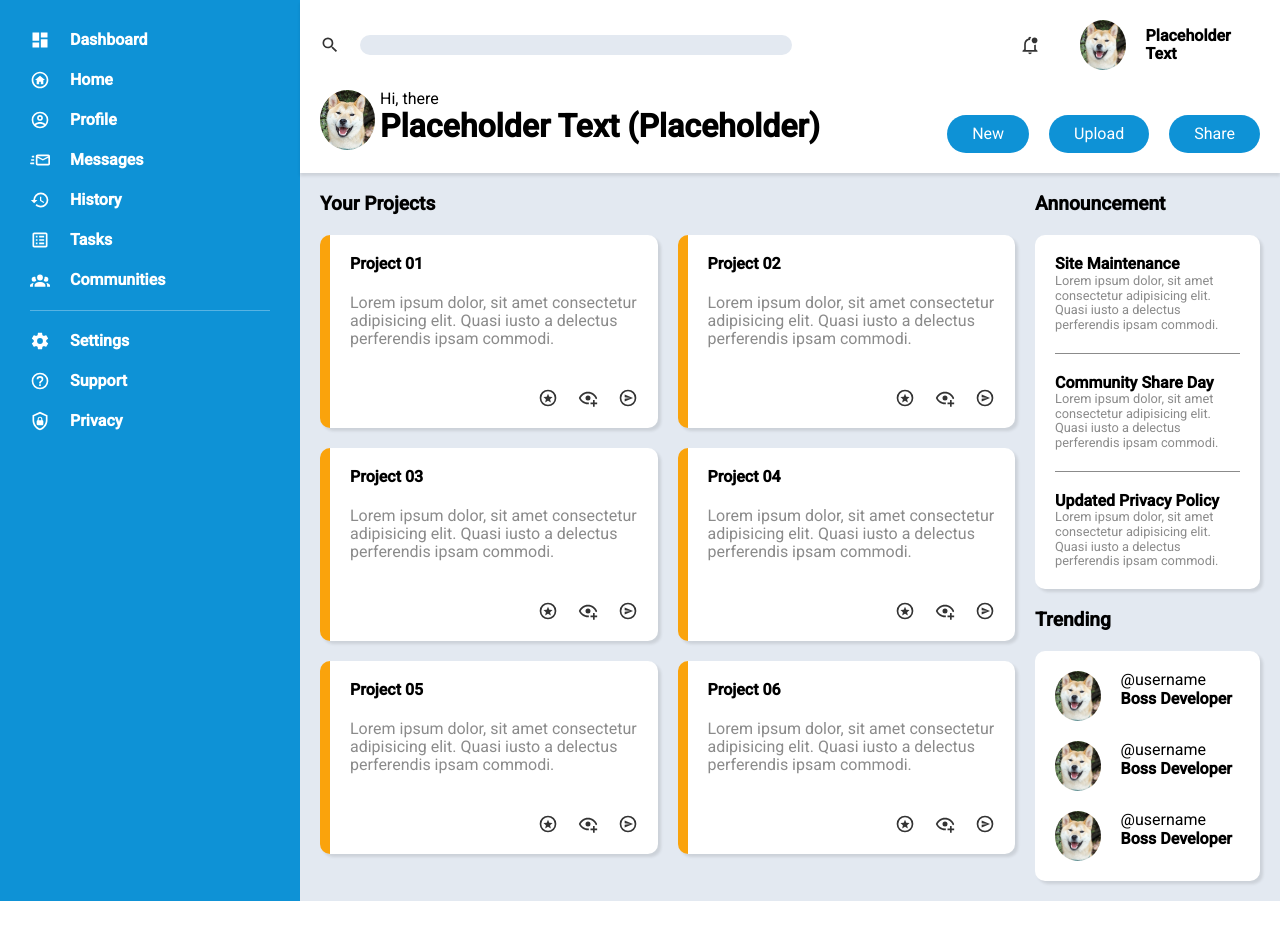
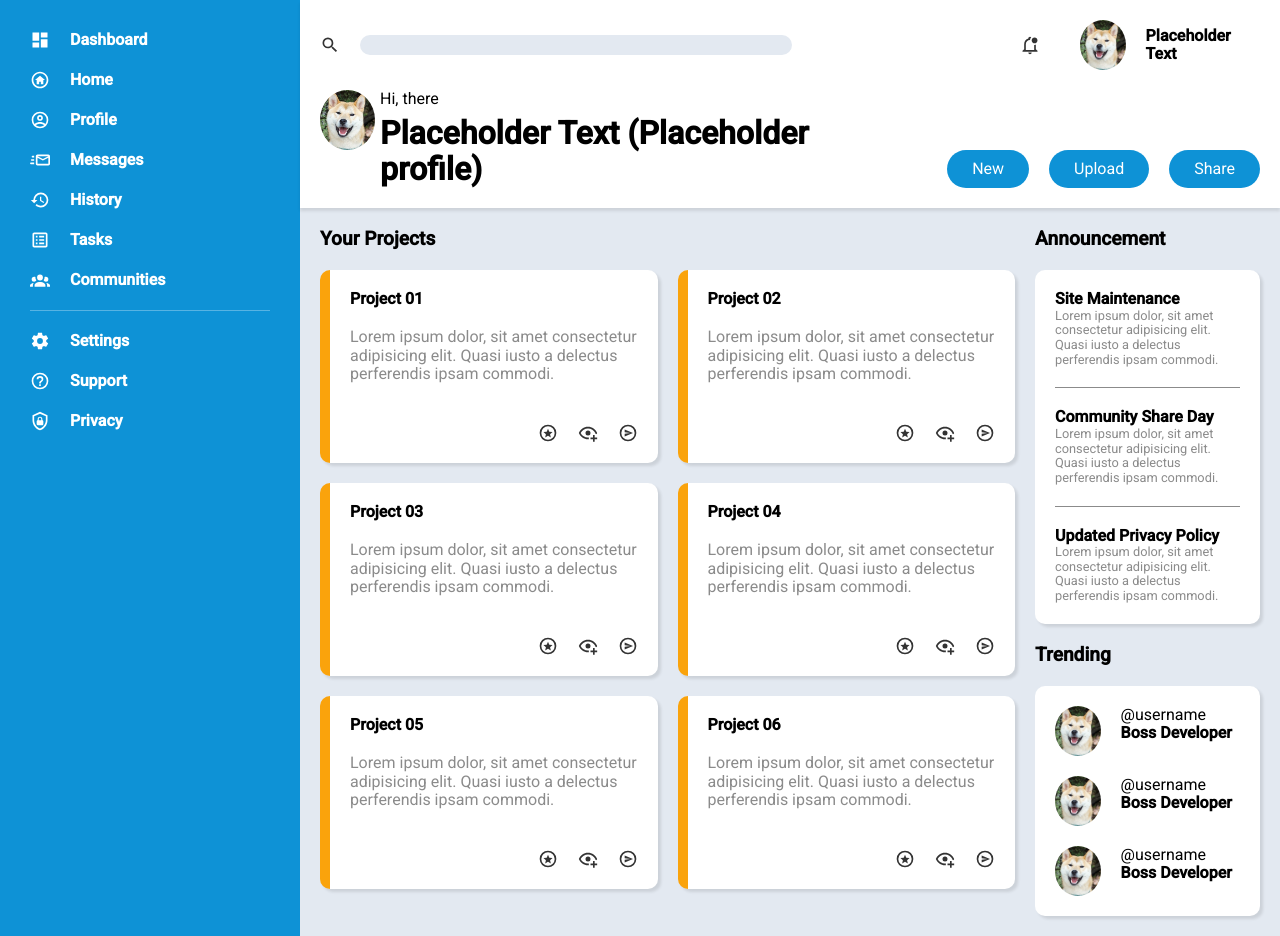
Before and after one commit to composercordero/admin-board, a plain HTML site: page index.html in a window 1280 px wide. Before the commit the page ends 901 px from the top, so only its background shows below. Drawn offline with Linux system fonts and the light colour scheme.

Commit message:
Test commit
Testing push settings due to password issues.

```diff
--- a/index.html
+++ b/index.html
@@ -83,7 +83,7 @@
             <p class="welcome">Hi, there</p>
 
             <div class="profile">
-                <p class="name">Placeholder Text (Placeholder)</p>
+                <p class="name">Placeholder Text (Placeholder profile)</p>
             </div>
         </div>
 
```
